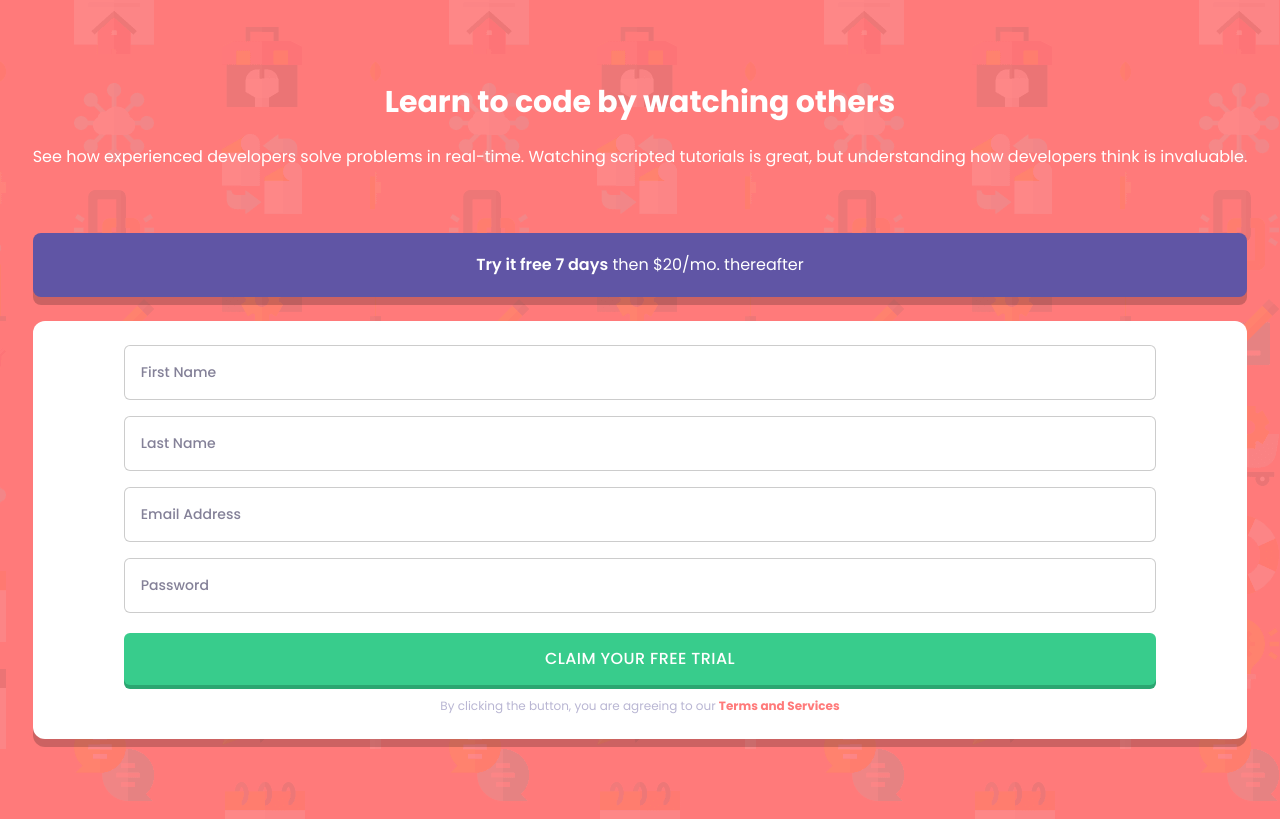
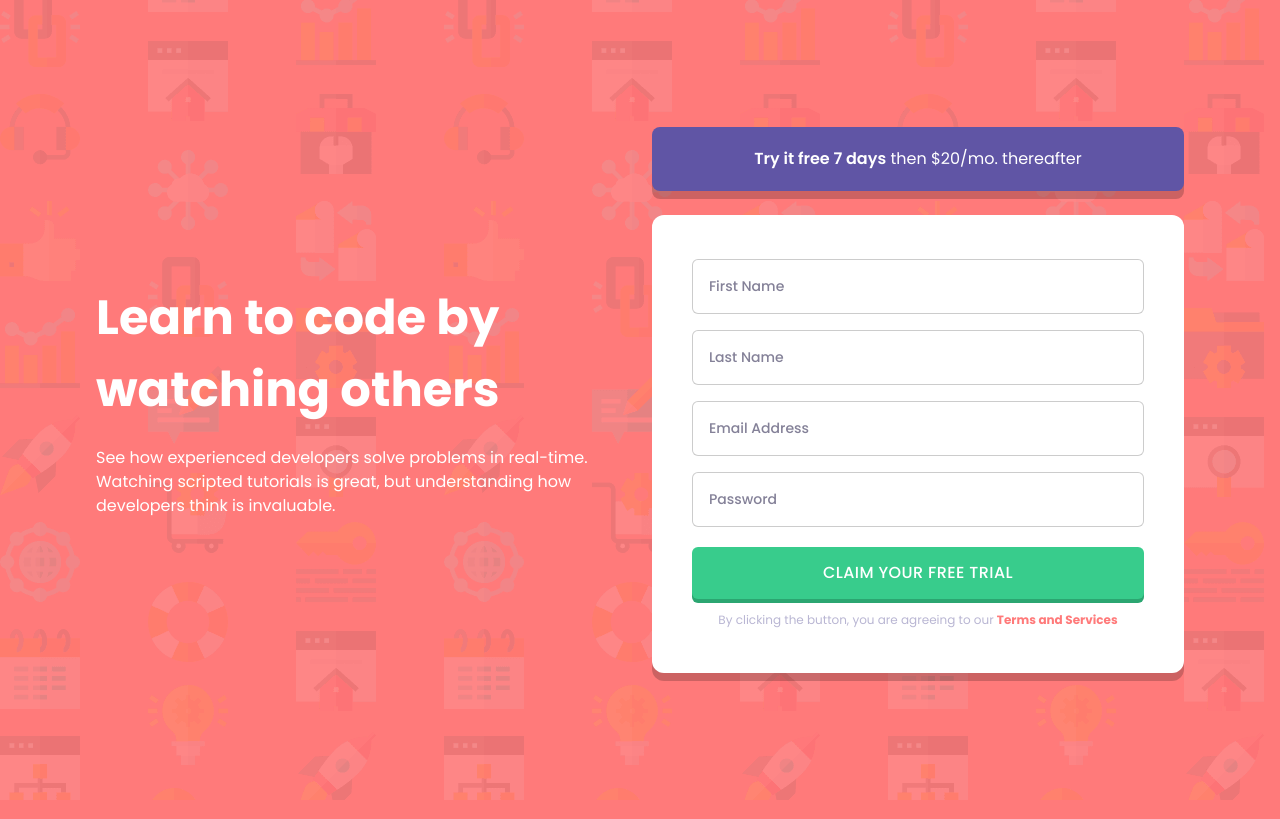
Before and after one commit to codexshell/intro-component-with-sign-up-form, a SvelteKit app: page / in a window 1280 px wide. Built offline with nearby package versions, Linux system fonts and the light colour scheme.

Commit message:
complete desktop layout
add tablet layouts

```diff
--- a/src/lib/Signup.svelte
+++ b/src/lib/Signup.svelte
@@ -96,6 +96,18 @@
 		box-shadow: 0 0.5rem 0 0 rgba(0, 0, 0, 0.2);
 	}
 
+	@media (min-width: theme('screens.sm')) {
+		form {
+			padding-block: theme('padding.8');
+		}
+	}
+
+	@media (min-width: theme('screens.md')) {
+		form {
+			padding-block: theme('padding.11');
+		}
+	}
+
 	div {
 		--flow-space: 1rem;
 		position: relative;
@@ -139,6 +151,18 @@
 		font-weight: 600;
 	}
 
+	@media (min-width: theme('screens.sm')) {
+		.error {
+			padding-right: theme('padding.10');
+		}
+	}
+
+	@media (min-width: theme('screens.lg')) {
+		.error {
+			padding-right: theme('padding.14');
+		}
+	}
+
 	p {
 		--flow-space: 0.75rem;
 		font-size: theme('fontSize.xs');
--- a/src/routes/+layout.svelte
+++ b/src/routes/+layout.svelte
@@ -16,5 +16,12 @@
 		padding-block: theme('padding.20');
 		display: grid;
 		place-content: center;
+		max-width: 90rem;
+	}
+
+	@media (min-width: theme('screens.xl')) {
+		:global(body) {
+			background-image: url('/bg-intro-desktop.png');
+		}
 	}
 </style>
--- a/src/routes/+page.svelte
+++ b/src/routes/+page.svelte
@@ -26,13 +26,55 @@
 </div>
 
 <style>
+	@media (min-width: theme('screens.xl')) {
+		.container {
+			display: flex;
+			padding-inline: theme('padding.24');
+			gap: theme('gap.6');
+		}
+	}
+
 	section {
 		text-align: center;
 		padding-inline: theme('padding.6');
 	}
 
+	@media (min-width: theme('screens.sm')) {
+		section {
+			padding-inline: theme('padding.28');
+		}
+	}
+
+	@media (min-width: theme('screens.md')) {
+		section {
+			padding-inline: theme('padding.36');
+		}
+	}
+
+	@media (min-width: theme('screens.lg')) {
+		section {
+			padding-inline: theme('padding.48');
+		}
+	}
+
+	@media (min-width: theme('screens.xl')) {
+		section {
+			padding: 0;
+		}
+	}
+
 	.hero {
 		color: white;
+	}
+
+	@media (min-width: theme('screens.xl')) {
+		.hero {
+			flex: 1 1 50%;
+			text-align: start;
+			display: flex;
+			flex-direction: column;
+			justify-content: center;
+		}
 	}
 
 	h1 {
@@ -40,11 +82,42 @@
 		font-size: theme('fontSize.3xl');
 	}
 
+	@media (min-width: theme('screens.sm')) {
+		h1 {
+			font-size: theme('fontSize.4xl');
+		}
+	}
+
+	@media (min-width: theme('screens.md')) {
+		h1 {
+			font-size: theme('fontSize.5xl');
+		}
+	}
+
 	p {
 		--flow-space: 1.25rem;
+	}
+
+	@media (min-width: theme('screens.lg')) {
+		p {
+			padding-inline: theme('padding.16');
+		}
+	}
+
+	@media (min-width: theme('screens.xl')) {
+		p {
+			padding: 0;
+		}
 	}
 
 	.signup {
 		--flow-space: 4rem;
 	}
+
+	@media (min-width: theme('screens.xl')) {
+		.signup {
+			flex: 1 1 50%;
+			--flow-space: ;
+		}
+	}
 </style>
```
